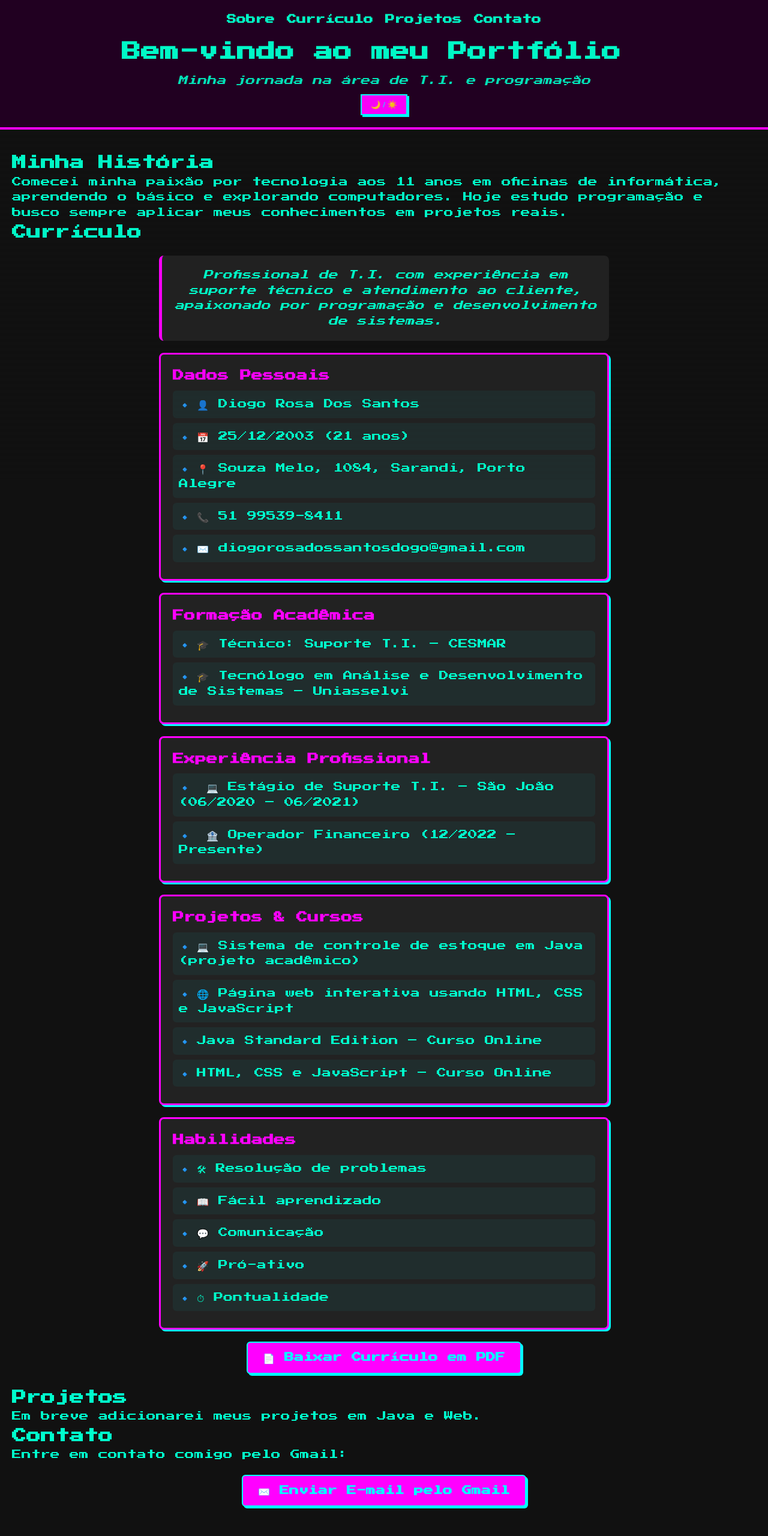
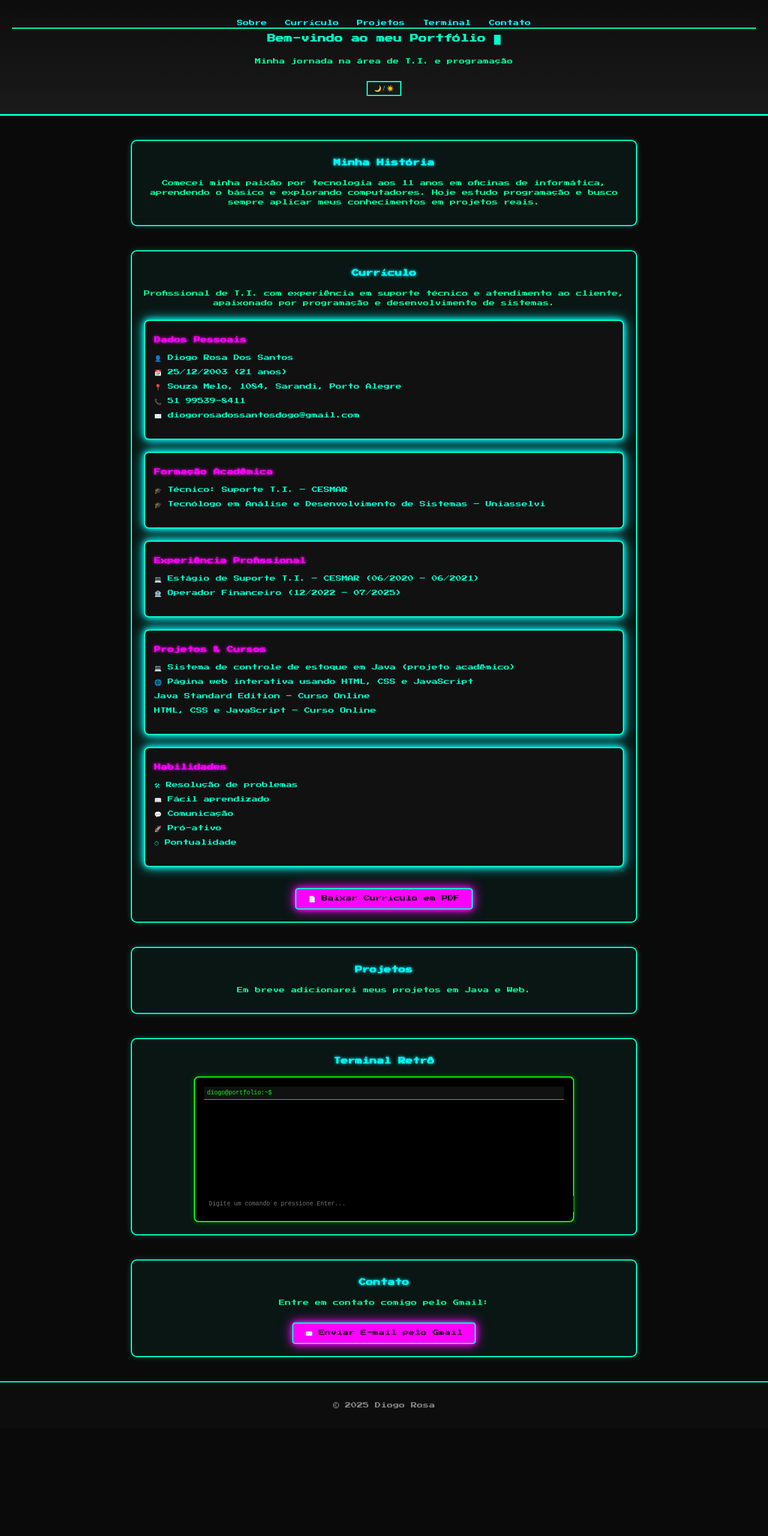
Before and after one commit to diogorosatoby2003-lab/portf-lio, a plain HTML site: page index.html in a window 1280 px wide. Shown: the top 2560 px of the page at 60% size. After the commit the page ends 2380 px from the top, so only its background shows below. Drawn offline with Linux system fonts and the light colour scheme.

Commit message:
Add files via upload

```diff
--- a/index.html
+++ b/index.html
@@ -4,42 +4,34 @@
   <meta charset="UTF-8">
   <meta name="viewport" content="width=device-width, initial-scale=1.0">
   <title>Portfólio Diogo Rosa</title>
-  <!-- Fonte Pixel -->
   <link href="https://fonts.googleapis.com/css2?family=Press+Start+2P&display=swap" rel="stylesheet">
   <link rel="stylesheet" href="portifolio.css">
 </head>
 <body>
-  <!-- HEADER COM MENU -->
   <header>
     <nav>
       <ul>
         <li><a href="#sobre">Sobre</a></li>
         <li><a href="#curriculo">Currículo</a></li>
         <li><a href="#projetos">Projetos</a></li>
+        <li><a href="#terminal">Terminal</a></li>
         <li><a href="#contato">Contato</a></li>
       </ul>
     </nav>
-    <h1>Bem-vindo ao meu Portfólio <span class="blink"></span></h1>
+    <h1 data-text="Bem-vindo ao meu Portfólio">Bem-vindo ao meu Portfólio <span class="blink">█</span></h1>
     <p>Minha jornada na área de T.I. e programação</p>
     <button id="toggle-theme">🌙 / ☀️</button>
   </header>
 
-  <!-- SOBRE MIM -->
   <main>
     <section id="sobre">
       <h2>Minha História</h2>
-      <p>
-        Comecei minha paixão por tecnologia aos 11 anos em oficinas de informática, aprendendo o básico e explorando computadores.
-        Hoje estudo programação e busco sempre aplicar meus conhecimentos em projetos reais.
-      </p>
+      <p>Comecei minha paixão por tecnologia aos 11 anos em oficinas de informática, aprendendo o básico e explorando computadores. Hoje estudo programação e busco sempre aplicar meus conhecimentos em projetos reais.</p>
     </section>
 
-    <!-- CURRÍCULO -->
     <section id="curriculo">
       <h2>Currículo</h2>
-      <p class="resumo">
-        Profissional de T.I. com experiência em suporte técnico e atendimento ao cliente, apaixonado por programação e desenvolvimento de sistemas.
-      </p>
+      <p class="resumo">Profissional de T.I. com experiência em suporte técnico e atendimento ao cliente, apaixonado por programação e desenvolvimento de sistemas.</p>
 
       <div class="card">
         <h3>Dados Pessoais</h3>
@@ -64,16 +56,12 @@
         <h3>Experiência Profissional</h3>
         <ul>
           <li class="exp-item">
-            💻 Estágio de Suporte T.I. – São João (06/2020 – 06/2021)
-            <p class="exp-details">
-              Montagem de computadores, limpeza de componentes, instalação de SO e drivers, pacote Office, help-desk, redes e eletrônica básica.
-            </p>
+            💻 Estágio de Suporte T.I. – CESMAR (06/2020 – 06/2021)
+            <p class="exp-details">Montagem de computadores, limpeza de componentes, instalação de SO e drivers, pacote Office, help-desk, redes e eletrônica básica.</p>
           </li>
           <li class="exp-item">
-            🏦 Operador Financeiro (12/2022 – Presente)
-            <p class="exp-details">
-              Atendimento ao cliente, conferência de volumes, caixa e resolução de problemas.
-            </p>
+            🏦 Operador Financeiro (12/2022 – 07/2025)
+            <p class="exp-details">Atendimento ao cliente, conferência de volumes, caixa e resolução de problemas.</p>
           </li>
         </ul>
       </div>
@@ -99,61 +87,78 @@
         </ul>
       </div>
 
-      <!-- BOTOES -->
       <div class="download-btn">
         <a href="curriculo.pdf" download>📄 Baixar Currículo em PDF</a>
       </div>
     </section>
 
-    <!-- PROJETOS -->
     <section id="projetos">
       <h2>Projetos</h2>
       <p>Em breve adicionarei meus projetos em Java e Web.</p>
     </section>
 
-    <!-- CONTATO -->
+    <section id="terminal">
+      <h2>Terminal Retrô</h2>
+      <div class="terminal-window">
+        <div class="terminal-header">diogo@portfolio:~$</div>
+        <div id="terminal-output"></div>
+        <input type="text" id="terminal-input" placeholder="Digite um comando e pressione Enter...">
+      </div>
+    </section>
+
     <section id="contato">
       <h2>Contato</h2>
       <p>Entre em contato comigo pelo Gmail:</p>
       <div class="email-btn">
-        <a href="https://mail.google.com/mail/?view=cm&fs=1&to=diogorosadossantosdogo@gmail.com&su=Contato%20do%20Portfólio&body=Olá%20Diogo," target="_blank">
-          ✉️ Enviar E-mail pelo Gmail
-        </a>
+        <a href="https://mail.google.com/mail/?view=cm&fs=1&to=diogorosadossantosdogo@gmail.com&su=Contato%20do%20Portfólio&body=Olá%20Diogo," target="_blank">✉️ Enviar E-mail pelo Gmail</a>
       </div>
     </section>
   </main>
 
-  <!-- RODAPÉ -->
   <footer>
     <p>&copy; 2025 Diogo Rosa</p>
   </footer>
 
-  <!-- JAVASCRIPT -->
   <script>
     // Scroll suave
-    const menuLinks = document.querySelectorAll('nav a[href^="#"]');
-    menuLinks.forEach(link => {
-      link.addEventListener('click', function(e) {
+    document.querySelectorAll('nav a[href^="#"]').forEach(link => {
+      link.addEventListener('click', e => {
         e.preventDefault();
-        const target = document.querySelector(this.getAttribute('href'));
-        target.scrollIntoView({ behavior: 'smooth' });
+        document.querySelector(link.getAttribute('href')).scrollIntoView({behavior:'smooth'});
       });
     });
 
     // Modo Dark/Light
-    const toggleBtn = document.getElementById('toggle-theme');
-    toggleBtn.addEventListener('click', () => {
+    document.getElementById('toggle-theme').addEventListener('click', () => {
       document.body.classList.toggle('light-mode');
     });
 
     // Abrir/Fechar detalhes da experiência
-    const expItems = document.querySelectorAll('.exp-item');
-    expItems.forEach(item => {
+    document.querySelectorAll('.exp-item').forEach(item => {
       item.addEventListener('click', () => {
         const details = item.querySelector('.exp-details');
         details.style.display = details.style.display === 'block' ? 'none' : 'block';
       });
     });
+
+    // Terminal retrô
+    const input = document.getElementById('terminal-input');
+    const output = document.getElementById('terminal-output');
+    input.addEventListener('keypress', (e) => {
+      if (e.key === 'Enter') {
+        const cmd = input.value.trim();
+        if (cmd) {
+          output.innerHTML += `<p><span class='prompt'>diogo@portfolio:~$</span> ${cmd}</p>`;
+          if (cmd === 'help') output.innerHTML += "<p>Comandos: <b>help</b>, <b>sobre</b>, <b>skills</b>, <b>clear</b></p>";
+          else if (cmd === 'sobre') output.innerHTML += "<p>Sou Diogo Rosa, desenvolvedor e entusiasta da tecnologia. 🚀</p>";
+          else if (cmd === 'skills') output.innerHTML += "<p>HTML, CSS, JavaScript, Java, Git e aprendizado constante!</p>";
+          else if (cmd === 'clear') output.innerHTML = "";
+          else output.innerHTML += `<p>Comando não reconhecido: <b>${cmd}</b>. Digite <b>help</b>.</p>`;
+          input.value = "";
+          output.scrollTop = output.scrollHeight;
+        }
+      }
+    });
   </script>
 </body>
 </html>
--- a/portifolio.css
+++ b/portifolio.css
@@ -1,61 +1,229 @@
-* { margin:0; padding:0; box-sizing:border-box; }
-body { font-family: 'Press Start 2P', cursive; background:#111; color:#00ffcc; line-height:1.6; transition:0.3s; caret-color: #00ffcc; }
+/* ---------- CONFIGURAÇÃO GERAL ---------- */
+body {
+  font-family: 'Press Start 2P', cursive;
+  background-color: #0a0a0a;
+  color: #00ff99;
+  margin: 0;
+  padding: 0;
+  text-align: center;
+  transition: background 0.5s, color 0.5s;
+}
 
-/* CURSOR PISCANTE */
-.blink { display:inline-block; width:10px; background-color:#00ffcc; animation:blink 1s step-start infinite; }
-@keyframes blink { 0%,50%,100%{opacity:1;} 25%,75%{opacity:0;} }
+/* Modo claro */
+body.light-mode {
+  background-color: #fdfdfd;
+  color: #222;
+}
 
-/* HEADER */
-header { background:#220022; text-align:center; padding:20px; box-shadow:0 4px 0 #ff00ff; position:sticky; top:0; z-index:10; }
-header h1 { margin-bottom:10px; }
-header p { font-style:italic; opacity:0.9; }
-header button { margin-top:10px; padding:8px 15px; border:2px solid #00ffff; background:#ff00ff; color:#00ffff; cursor:pointer; box-shadow:3px 3px 0 #00ffff; }
+/* Links do menu */
+nav ul {
+  list-style: none;
+  padding: 0;
+  margin: 0;
+  background: #111;
+  display: flex;
+  justify-content: center;
+  border-bottom: 2px solid #00ffcc;
+}
+nav li {
+  margin: 0 15px;
+}
+nav a {
+  color: #00ffff;
+  text-decoration: none;
+  font-size: 10px;
+  transition: color 0.3s;
+}
+nav a:hover {
+  color: #ff00ff;
+  text-shadow: 0 0 5px #ff00ff;
+}
 
-nav ul { list-style:none; display:flex; justify-content:center; gap:20px; margin-bottom:15px; }
-nav a { color:#00ffcc; text-decoration:none; font-weight:bold; }
-nav a:hover { color:#ff00ff; }
+/* Cabeçalho */
+header {
+  padding: 30px 20px;
+  background: linear-gradient(180deg, #0d0d0d 0%, #1a1a1a 100%);
+  border-bottom: 3px solid #00ffcc;
+}
+header h1 {
+  color: #00ffcc;
+  font-size: 14px;
+  margin-bottom: 10px;
+  position: relative;
+  display: inline-block;
+}
 
-/* MAIN */
-main { padding:40px 20px; }
-section { scroll-margin-top:100px; }
-.resumo { max-width:750px; margin:20px auto; padding:20px; background:#222; border-left:5px solid #ff00ff; border-radius:8px; text-align:center; font-style:italic; }
+/* Glitch título */
+header h1::before,
+header h1::after {
+  content: attr(data-text);
+  position: absolute;
+  left: 0;
+  top: 0;
+  width: 100%;
+  overflow: hidden;
+}
+header h1::before {
+  color: #ff00ff;
+  clip: rect(0, 900px, 0, 0);
+}
+header h1::after {
+  color: #00ffff;
+  animation: glitch 2s infinite linear alternate-reverse;
+}
+@keyframes glitch {
+  0% { clip: rect(0,900px,5px,0); transform: translate(-2px,-2px); }
+  10% { clip: rect(5px,900px,10px,0); transform: translate(2px,2px); }
+  20% { clip: rect(10px,900px,15px,0); transform: translate(-1px,1px); }
+  30% { clip: rect(15px,900px,20px,0); transform: translate(1px,-1px); }
+  40% { clip: rect(20px,900px,25px,0); transform: translate(-2px,2px); }
+  50% { clip: rect(25px,900px,30px,0); transform: translate(2px,-2px); }
+  60% { clip: rect(30px,900px,35px,0); transform: translate(-1px,1px); }
+  70% { clip: rect(35px,900px,40px,0); transform: translate(1px,-1px); }
+  80% { clip: rect(40px,900px,45px,0); transform: translate(-2px,2px); }
+  90% { clip: rect(45px,900px,50px,0); transform: translate(2px,-2px); }
+  100% { clip: rect(50px,900px,55px,0); transform: translate(0,0); }
+}
 
-/* CARDS */
-.card { max-width:750px; margin:20px auto; padding:20px; background:#222; border:3px solid #ff00ff; border-radius:8px; box-shadow:3px 3px 0 #00ffff; }
-.card h3 { margin-bottom:10px; color:#ff00ff; text-align:left; }
-.card ul { list-style:none; padding-left:0; }
-.card li { background: rgba(0,255,255,0.05); margin:8px 0; padding:10px; border-radius:6px; cursor:pointer; position:relative; }
-.card li::before { content:"🔹"; display:inline-block; margin-right:10px; animation:pulse 1.5s infinite alternate; }
-.exp-details { display:none; margin-top:5px; font-style:italic; background: rgba(0,255,255,0.05); padding:8px; border-radius:6px; }
+/* Efeito cursor piscando */
+.blink { animation: blink 1s infinite; }
+@keyframes blink { 50% { opacity: 0; } }
 
-/* PULSE ICON */
-@keyframes pulse { 0%{transform:scale(1);} 100%{transform:scale(1.2);} }
+/* Botão modo escuro/claro */
+#toggle-theme {
+  background: none;
+  border: 2px solid #00ffcc;
+  color: #00ffcc;
+  padding: 5px 10px;
+  font-size: 10px;
+  cursor: pointer;
+  margin-top: 15px;
+  transition: all 0.3s;
+}
+#toggle-theme:hover {
+  background: #00ffcc;
+  color: #000;
+}
 
-/* BOTOES */
-.download-btn, .email-btn { text-align:center; margin:20px 0; }
+/* ---------- SEÇÕES ---------- */
+section {
+  margin: 40px auto;
+  max-width: 800px;
+  padding: 20px;
+  border: 2px solid #00ffcc;
+  border-radius: 10px;
+  background: rgba(0,255,204,0.05);
+  box-shadow: 0 0 10px #00ffcc44;
+}
+
+h2 {
+  color: #00ffff;
+  font-size: 12px;
+  margin-bottom: 20px;
+  text-shadow: 0 0 5px #00ffff;
+}
+
+p, li { font-size: 10px; line-height: 1.6; }
+
+/* ---------- CARDS ---------- */
+.card {
+  background: #111;
+  border: 2px solid #00ffcc;
+  border-radius: 8px;
+  padding: 15px;
+  margin: 20px 0;
+  text-align: left;
+  color: #00ffcc;
+  position: relative;
+  animation: neon-card 2s infinite alternate;
+}
+.card h3 { font-size: 11px; color: #ff00ff; text-shadow: 0 0 5px #ff00ff; }
+.card ul { list-style: none; padding: 0; }
+.card li { margin: 8px 0; }
+
+/* ---------- Neon piscando nos cards ---------- */
+@keyframes neon-card {
+  0% { box-shadow: 0 0 5px #00ffcc,0 0 10px #00ffcc; }
+  50% { box-shadow: 0 0 10px #00ffff,0 0 20px #00ffff; }
+  100% { box-shadow: 0 0 5px #ff00ff,0 0 15px #ff00ff; }
+}
+
+/* Detalhes experiência */
+.exp-details { display: none; color: #ccc; font-size: 9px; margin-left: 10px; }
+
+/* ---------- BOTÕES ---------- */
 .download-btn a, .email-btn a {
-  display:inline-block; background:#ff00ff; color:#00ffff; font-weight:bold;
-  padding:12px 25px; border:2px solid #00ffff; border-radius:6px; text-decoration:none;
-  box-shadow:3px 3px 0 #00ffff; transition: transform 0.2s, background 0.2s;
+  display: inline-block;
+  margin-top: 15px;
+  padding: 10px 20px;
+  color: #000;
+  background: #00ffcc;
+  text-decoration: none;
+  border: 2px solid #00ffcc;
+  border-radius: 5px;
+  font-size: 10px;
+  transition: all 0.3s;
+  animation: neon-btn 2s infinite alternate;
 }
-.download-btn a:hover, .email-btn a:hover { transform:translate(2px,2px); background:#ff00cc; }
+.download-btn a:hover, .email-btn a:hover {
+  transform: scale(1.05);
+}
 
-/* FOOTER */
-footer { text-align:center; padding:20px; background:#220022; border-top:2px solid #ff00ff; font-size:0.9em; }
+/* Neon piscando nos botões */
+@keyframes neon-btn {
+  0% { box-shadow: 0 0 5px #00ffcc,0 0 10px #00ffcc; background-color:#00ffcc; }
+  50% { box-shadow: 0 0 10px #ff00ff,0 0 20px #ff00ff; background-color:#ff00ff; }
+  100% { box-shadow: 0 0 5px #00ffff,0 0 15px #00ffff; background-color:#00ffff; }
+}
 
-/* LIGHT MODE */
-body.light-mode { background:#f5f5f5; color:#222; }
-body.light-mode .card { background:#ffe5e5; color:#222; border-color:#cc0000; box-shadow:3px 3px 0 #cc0000; }
-body.light-mode nav a { color:#222; }
-body.light-mode header { background:#ff66cc; color:#222; }
-body.light-mode .resumo { background:#fff; border-left:5px solid #cc0000; }
+/* ---------- TERMINAL RETRÔ ---------- */
+.terminal-window {
+  background: #000;
+  color: #00ff00;
+  border: 2px solid #00ff00;
+  font-family: monospace;
+  text-align: left;
+  max-width: 600px;
+  margin: 0 auto;
+  padding: 15px;
+  border-radius: 8px;
+  box-shadow: 0 0 10px #00ff0044;
+}
+.terminal-header {
+  background: #111;
+  color: #00ff00;
+  padding: 5px;
+  border-bottom: 1px solid #00ff00;
+  font-size: 10px;
+}
+#terminal-output {
+  height: 150px;
+  overflow-y: auto;
+  font-size: 10px;
+  padding: 5px;
+  color: #00ff66;
+}
+#terminal-input {
+  width: 100%;
+  border: none;
+  outline: none;
+  background: #000;
+  color: #00ff00;
+  font-size: 10px;
+  padding: 8px;
+  font-family: monospace;
+}
+.prompt { color: #00ffcc; }
 
-/* SCANLINE CRT */
-body::after {
-  content: "";
-  position: fixed; top:0; left:0;
-  width:100%; height:100%;
-  pointer-events:none;
-  background: repeating-linear-gradient(rgba(0,0,0,0.05) 0 1px, transparent 1px 2px);
-  z-index:9999;
+/* ---------- RODAPÉ ---------- */
+footer {
+  margin-top: 40px;
+  padding: 20px;
+  font-size: 9px;
+  border-top: 2px solid #00ffcc;
+  color: #888;
+  background: #0d0d0d;
 }
+
+/* Scroll suave */
+html { scroll-behavior: smooth; }
```
